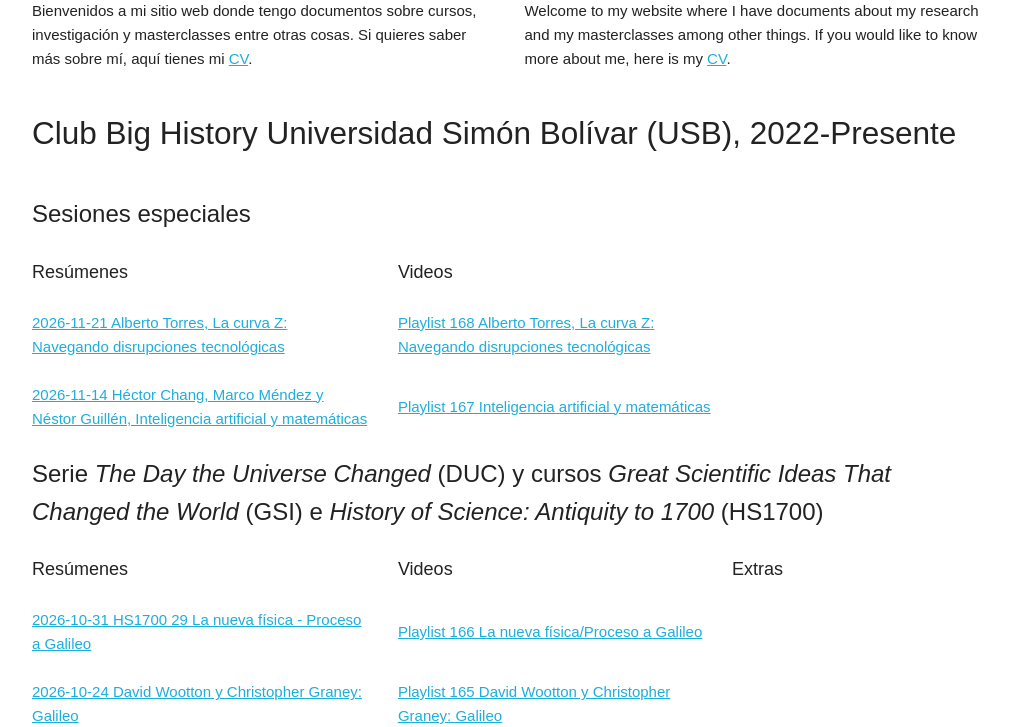
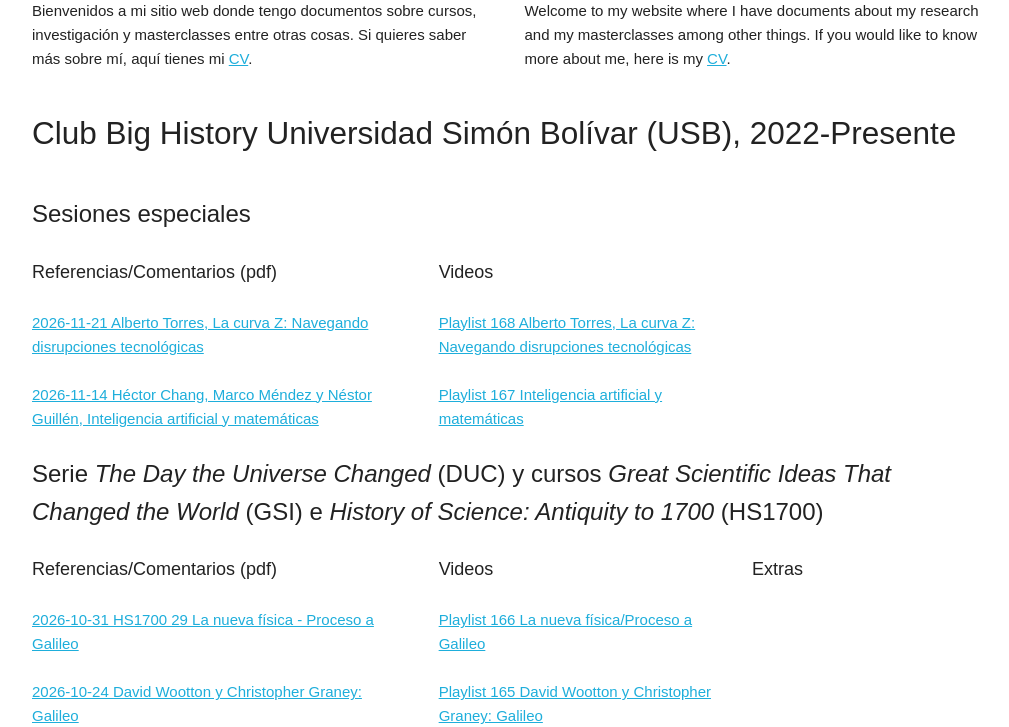
Before and after one commit to gustavolau/gustavolau.github.io, a plain HTML site: page index.html in a window 1280 px wide. Shown: the part 73-800 px from the top of the page, without its empty margins (128-1137 px from the left). Drawn offline with Linux system fonts and the light colour scheme.

Commit message:
Index updated

```diff
--- a/index.html
+++ b/index.html
@@ -61,7 +61,7 @@
 							<td style="border:none;"colspan=3><font size="5">Sesiones especiales</font></td>
 						</tr>
 						<tr>
-							<td style="border:none;"><font size="4">Resúmenes</font></td>
+							<td style="border:none;"><font size="4">Referencias/Comentarios (pdf)</font></td>
 							<td style="border:none;"><font size="4">Videos</font></td>
 						</tr>
 						<tr>
@@ -76,7 +76,7 @@
 							<td style="border:none;"colspan=3><font size="5">Serie <i>The Day the Universe Changed</i> (DUC) y cursos <i>Great Scientific Ideas That Changed the World</i> (GSI) e <i>History of Science: Antiquity to 1700</i> (HS1700)</font></td>
 						</tr>
 						<tr>
-							<td style="border:none;"><font size="4">Resúmenes</font></td>
+							<td style="border:none;"><font size="4">Referencias/Comentarios (pdf)</font></td>
 							<td style="border:none;"><font size="4">Videos</font></td>
 							<td style="border:none;"><font size="4">Extras</font></td>
 						</tr>
@@ -156,7 +156,7 @@
 							<td style="border:none;"colspan=3><font size="5">Curso <i>History of Science: Antiquity to 1700</i> (HS1700)</font></td>
 						</tr>
 						<tr>
-							<td style="border:none;"><font size="4">Resúmenes</font></td>
+							<td style="border:none;"><font size="4">Referencias/Comentarios (pdf)</font></td>
 							<td style="border:none;"><font size="4">Videos</font></td>
 							<td style="border:none;"><font size="4">Extras</font></td>
 						</tr>
@@ -257,7 +257,7 @@
 							<td style="border:none;"colspan=3><font size="5">Curso <i>Great Scientific Ideas That Changed the World</i> (GSI)</font></td>
 						</tr>
 						<tr>
-							<td style="border:none;"><font size="4">Resúmenes</font></td>
+							<td style="border:none;"><font size="4">Referencias/Comentarios (pdf)</font></td>
 							<td style="border:none;"><font size="4">Videos</font></td>
 							<td style="border:none;"><font size="4">Extras</font></td>
 						</tr>
@@ -346,7 +346,7 @@
 							<td style="border:none;"><a href="https://www.youtube.com/watch?v=tKgySiWzoCY&list=PLfg-k_IgNjji_q3yWGpTg7FD8c3aQaYVO&index=2">Video de la segunda parte</a></td>
 						</tr>
 						<tr>
-							<td style="border:none;"><font size="5">Resúmenes</font></td>
+							<td style="border:none;"><font size="5">Referencias/Comentarios (pdf)</font></td>
 							<td style="border:none;"><font size="5">Videos</font></td>
 							<td style="border:none;"><font size="5">Extras</font></td>
 						</tr>
```
